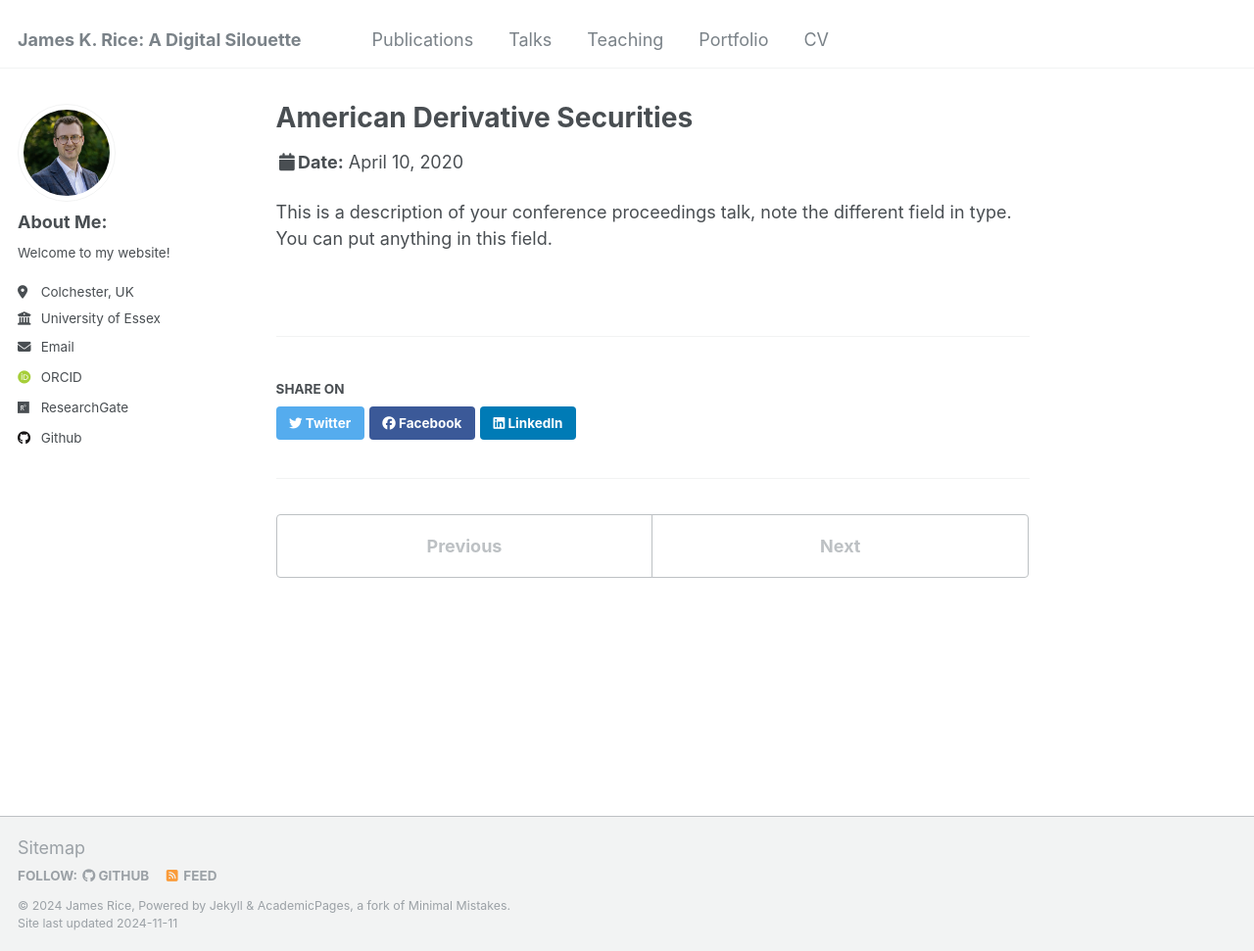
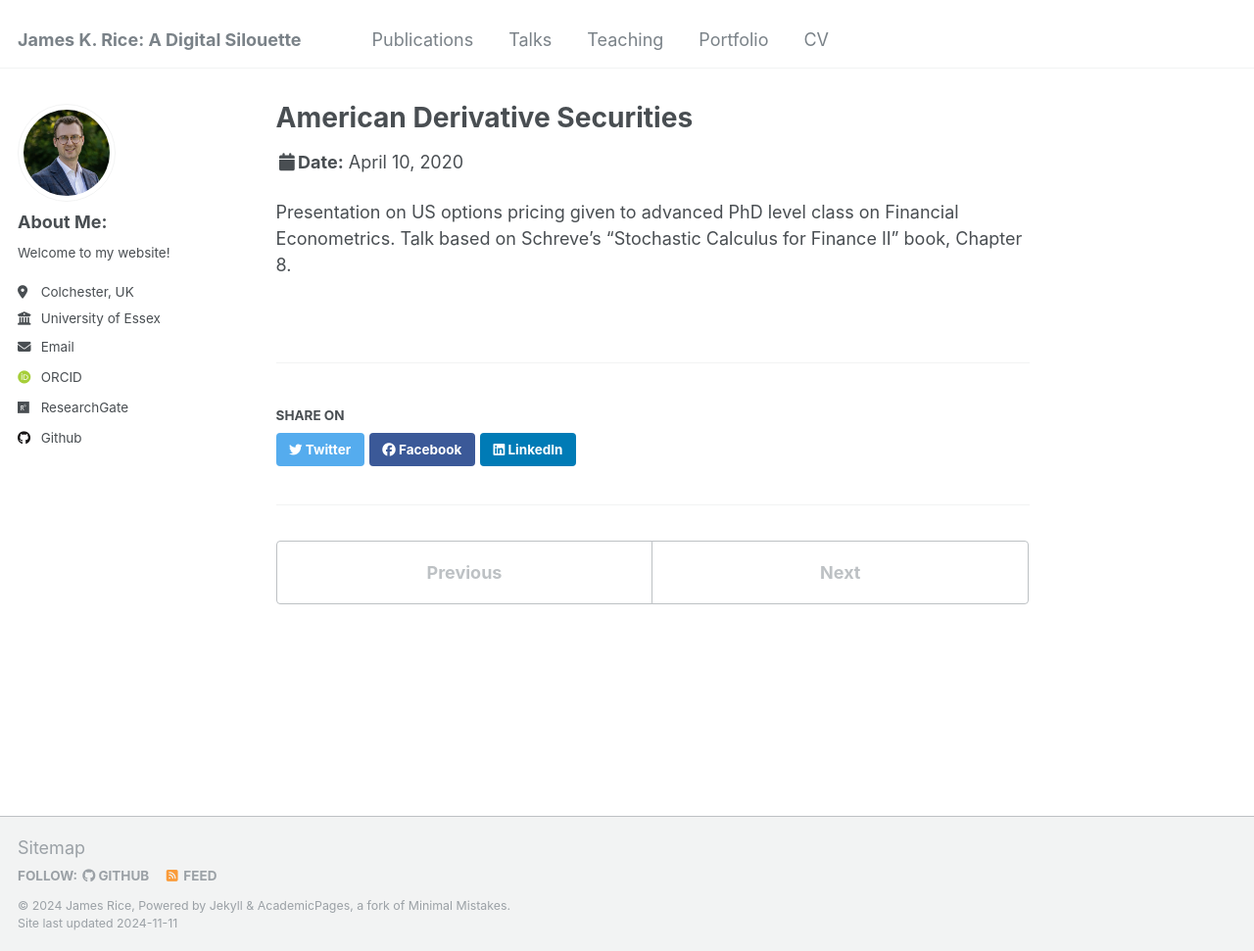
Before and after one commit to jameskrice7/jameskrice7.github.io, a Jekyll site: the page built from _talks/talk-5.md, in a window 1280 px wide and 971 px high. Shown: the whole window at 98% size. Built offline with Jekyll 4.4.1, drawn with Linux system fonts in a browser that asks for light colours; some web fonts are replaced.

Commit message:
Update talk-5.md

```diff
--- a/_talks/talk-5.md
+++ b/_talks/talk-5.md
@@ -5,7 +5,7 @@ type: "Talk"
 permalink: /talks/talk-5
 venue: "The University of Connecticut"
 date: 2020-04-10
-location: "Storrs, CT"
+location: "Storrs, Connecticut"
 ---
 
-This is a description of your conference proceedings talk, note the different field in type. You can put anything in this field.
+Presentation on US options pricing given to advanced PhD level class on Financial Econometrics. Talk based on Schreve's "Stochastic Calculus for Finance II" book, Chapter 8.
```
